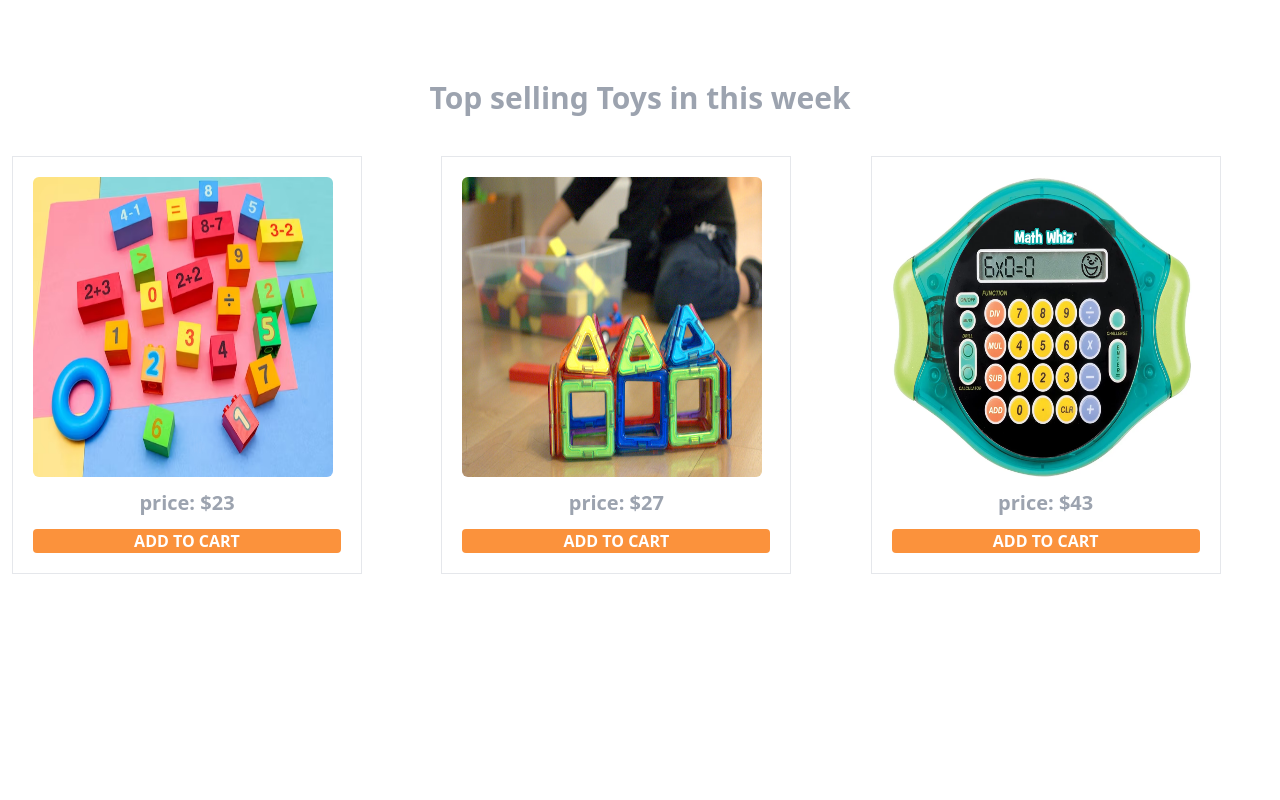
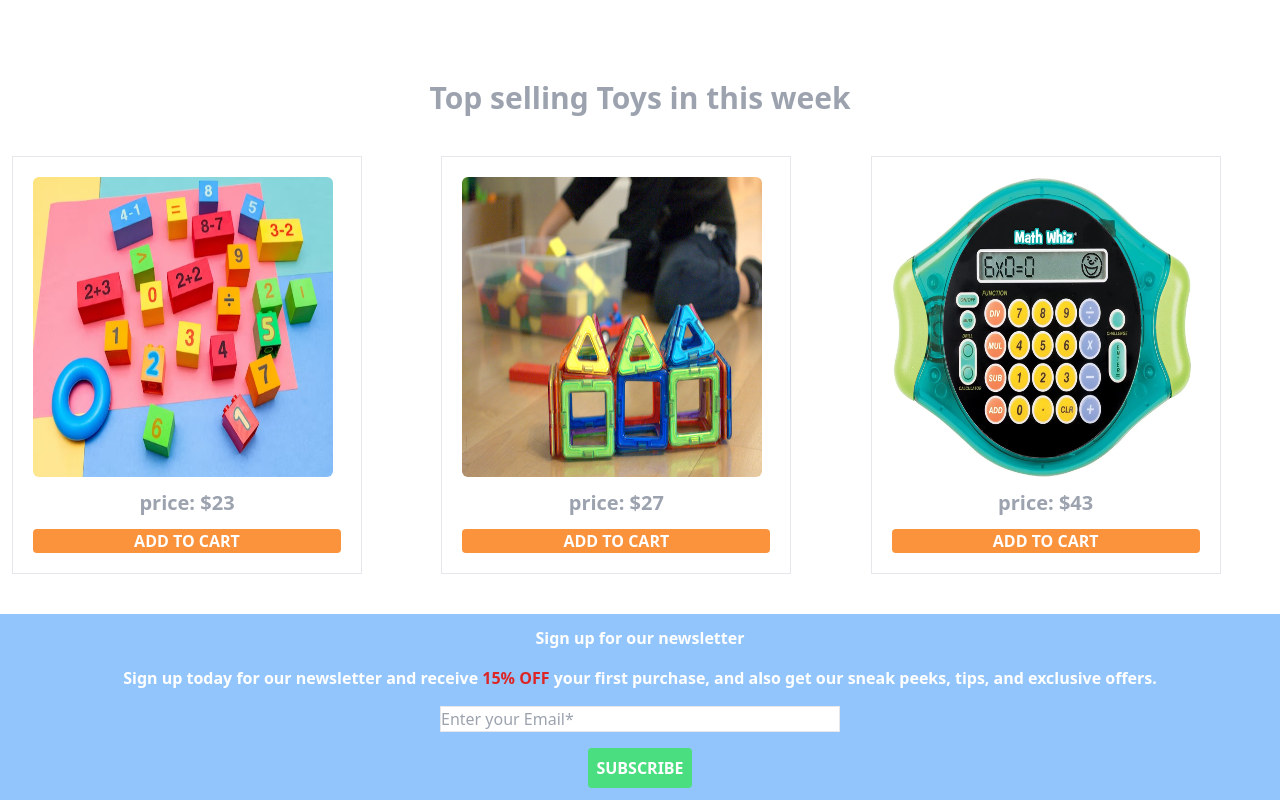
Before and after one commit to MuhammadSaikat25/toy-client, a React (Vite) app: page / in a window 1280 px wide. Shown: the part 1780-2580 px from the top of the page. Before the commit the page ends 2354 px from the top, so only its background shows below. Built offline with nearby package versions, Linux system fonts and the light colour scheme; no server answers.

Commit message:
added second extra section

```diff
--- a/src/Component/HomeView.jsx
+++ b/src/Component/HomeView.jsx
@@ -88,6 +88,13 @@ const HomeView = () => {
                     <button className='bg-orange-400 text-white font-bold mt-3 w-full rounded'>ADD TO CART</button>
                 </div>
             </div>
+            {/* ============================================================== */}
+            <div className="text-center mt-10 space-y-4 bg-blue-300 p-3">
+                <h1 className='font-bold text-white'>Sign up for our newsletter</h1>
+                <p className='font-bold text-white'>Sign up today for our newsletter and receive <span className='text-red-600'>15% OFF</span> your first purchase, and also get our sneak peeks, tips, and exclusive offers.</p>
+                <input className='border w-[400px]' type="email" name="email" placeholder='Enter your Email*' /><br />
+                <button className='text-center bg-green-400 font-bold text-white  p-2 rounded'>SUBSCRIBE</button>
+            </div>
         </div>
     );
 };
```
